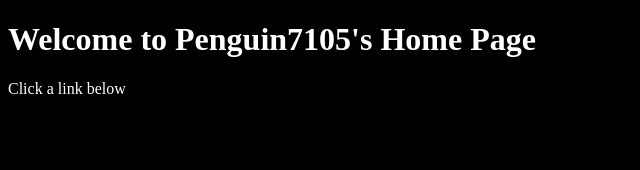
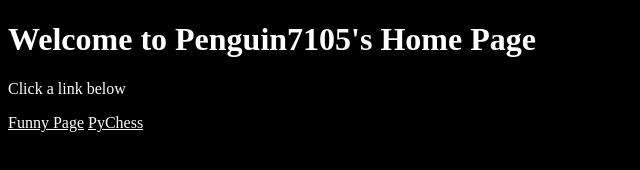
Before and after one commit to Penguin7105/penguin7105.github.io, a plain HTML site: page index.html in a window 1280 px wide. Shown: the whole page, without its empty margins (0-640 px from the left). Drawn offline with Linux system fonts and the light colour scheme.

Commit message:
Update index.html

```diff
--- a/index.html
+++ b/index.html
@@ -7,5 +7,7 @@
   </head>
   <body>
   <p>Click a link below</p>
+  <a href="pizza.html">Funny Page</a>
+  <a href=https://www.github.com/Penguin7105/PyChess>PyChess</a>
   </body>
 </html>
```
